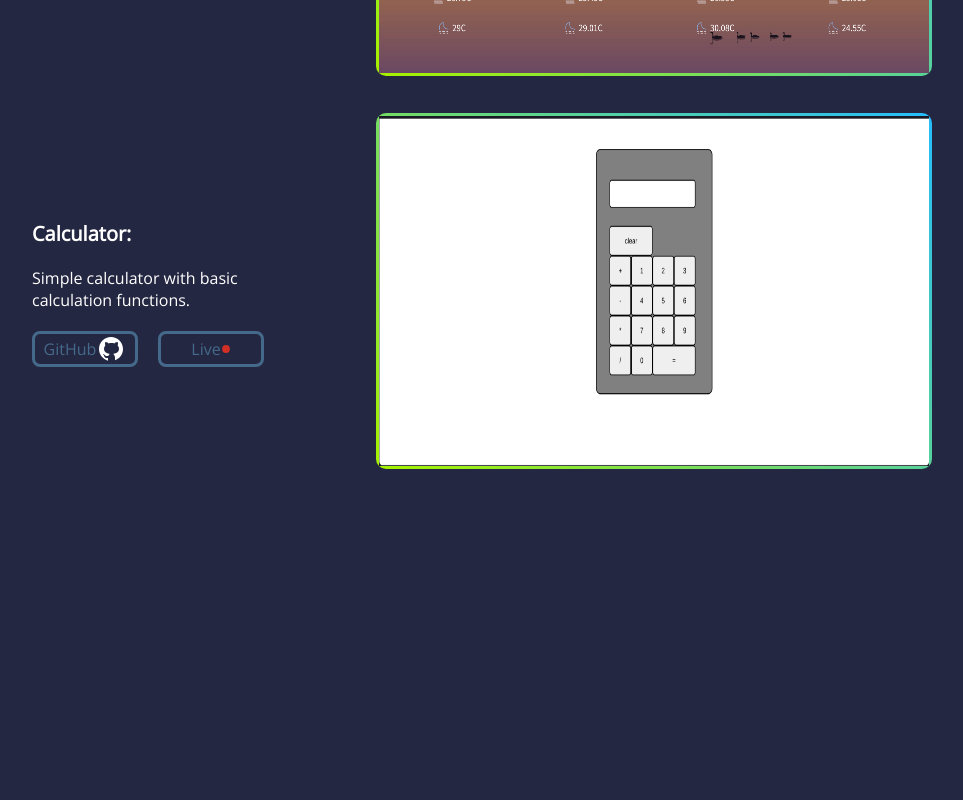
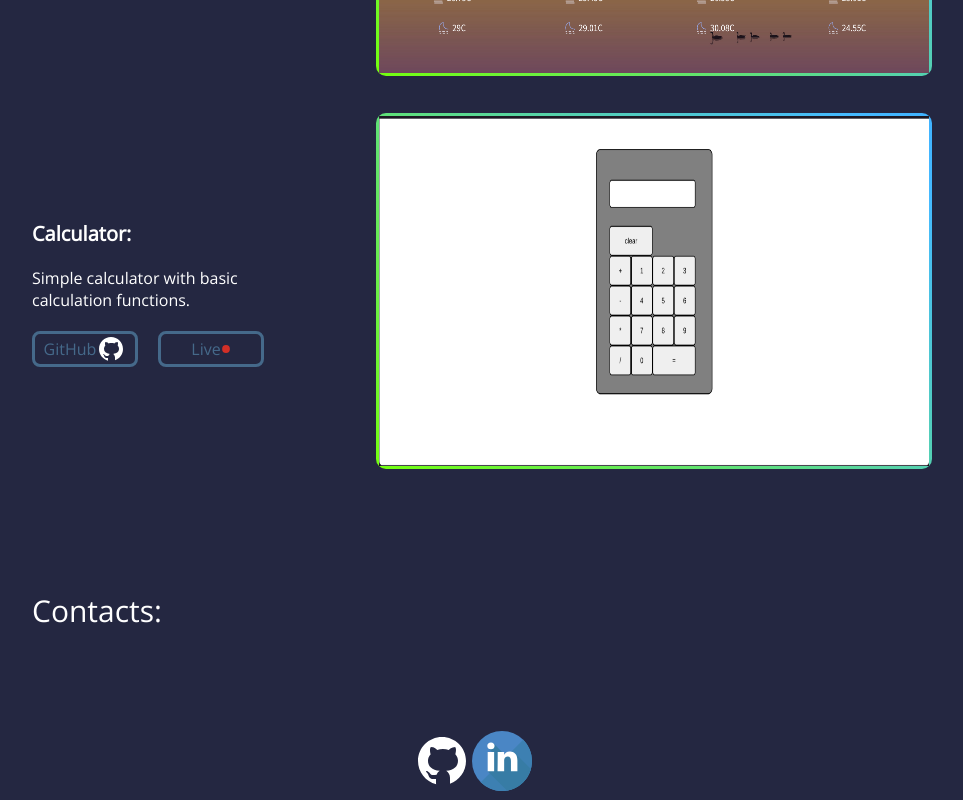
Before and after one commit to daechi73/Jcodes, a React (Create React App) app: page / in a window 1280 px wide. Shown: the part 3083-3883 px from the top of the page, without its empty margins (168-1131 px from the left). Before the commit the page ends 3573 px from the top, so only its background shows below. Built offline with nearby package versions, Linux system fonts and the light colour scheme.

Commit message:
added footer component

```diff
--- a/src/App.js
+++ b/src/App.js
@@ -3,6 +3,8 @@ import Navbar from "./components/Navbar.js";
 import About from "./components/sections/About.js";
 import Home from "./components/sections/Home.js";
 import Projects from "./components/sections/Projects";
+import Contact from "./components/sections/Contact";
+import Footer from "./components/sections/Footer";
 
 function App() {
   return (
@@ -11,6 +13,8 @@ function App() {
       <Home />
       <About />
       <Projects />
+      <Contact />
+      <Footer />
     </>
   );
 }
```
